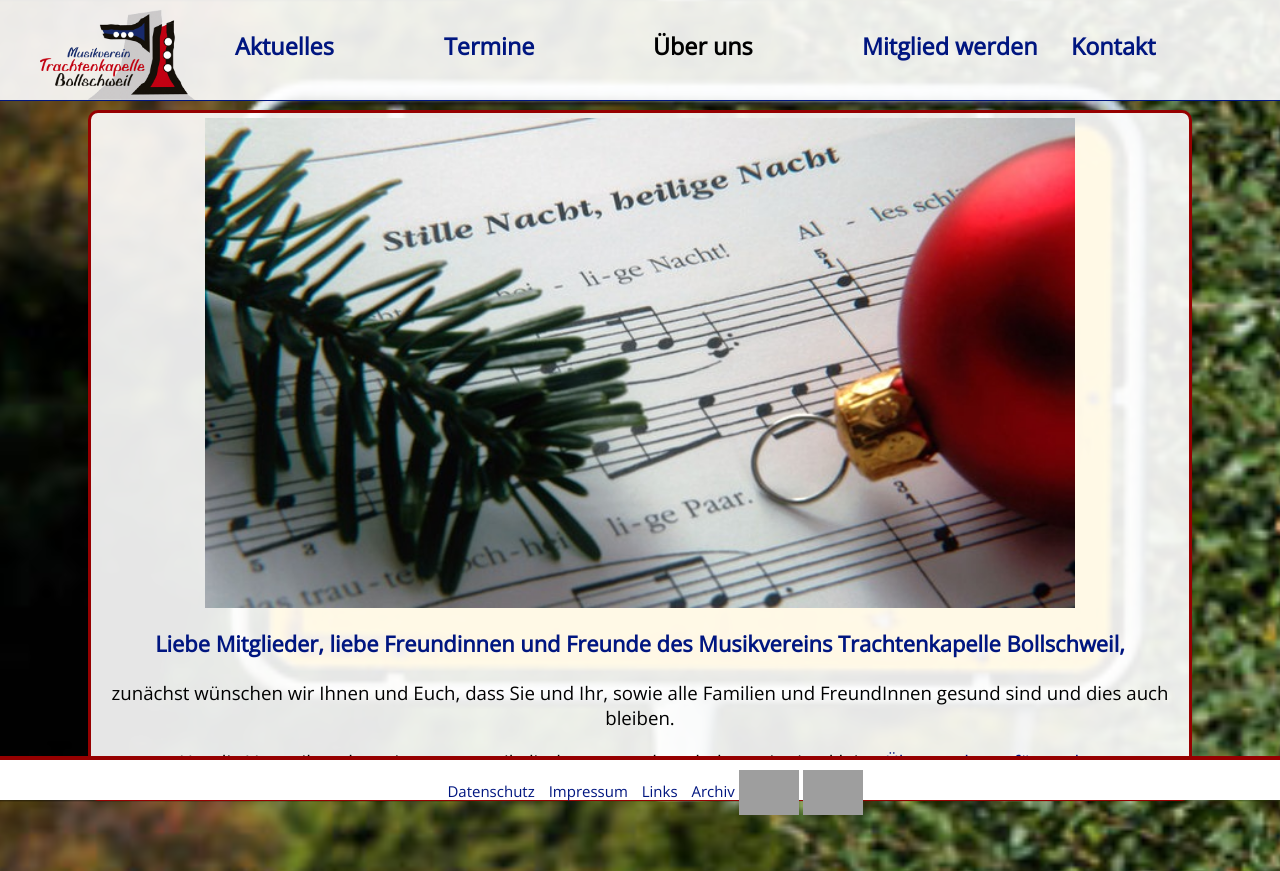
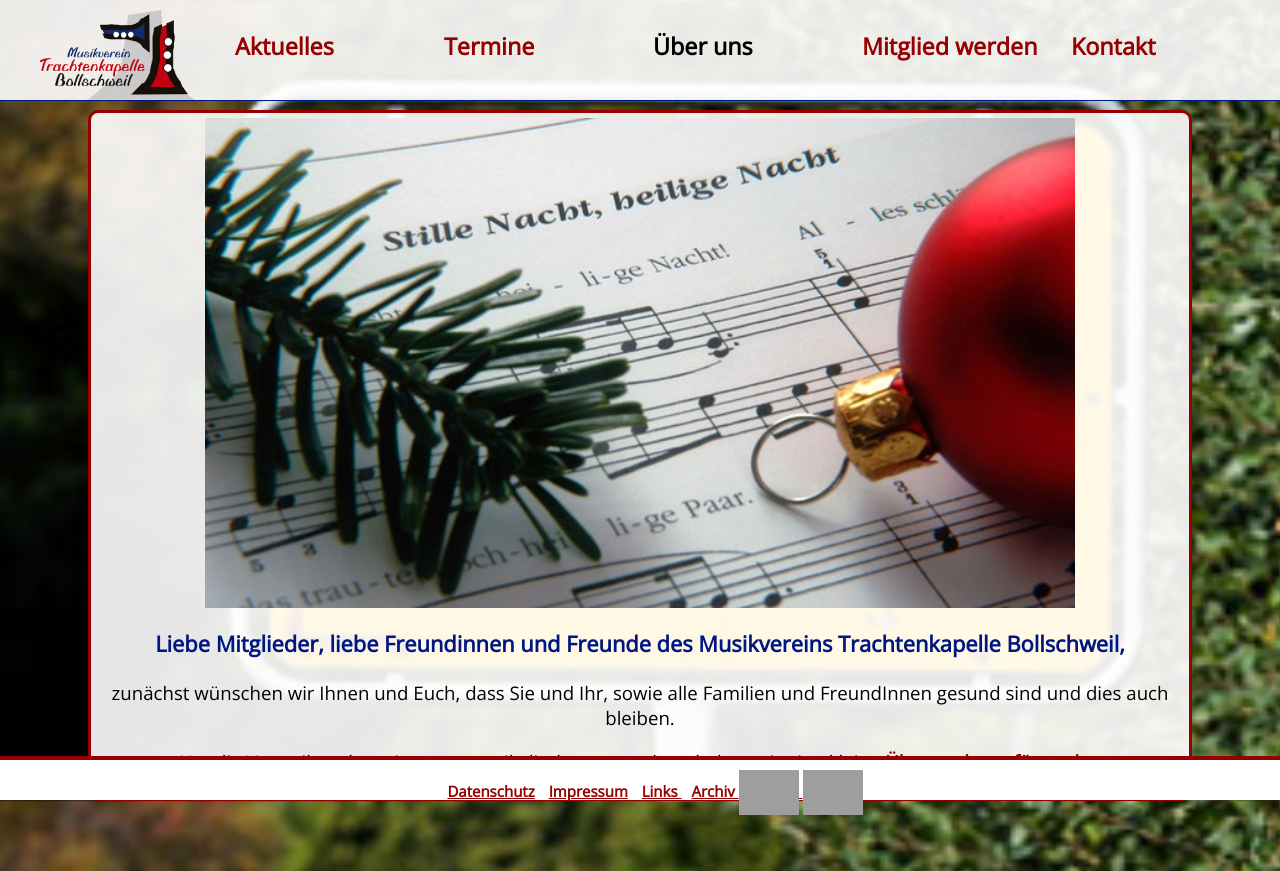
Before and after one commit to schneima/freiburg, a PHP site: page / in a window 1280 px wide. Run offline with PHP 8.4, Linux system fonts and the light colour scheme; some libraries are stand-ins or nearby versions; grey boxes are pictures that could not be loaded.

Commit message:
Styling
- adjust a for better usage

```diff
--- a/incs/general.css
+++ b/incs/general.css
@@ -4,7 +4,17 @@
 
 html {
     background: url("../images/layout/schild_bollschweil.jpeg") no-repeat center center fixed;
-    -webkit-background-size: cover;
+
+	/* plaing around with corporate colors */
+	/* background-image: linear-gradient(to bottom, #960000, #001680); */
+    /* #001680; blau */
+	/* #960000; rot
+	background-color: rgba(255,255,255,0.9);
+
+	org:
+	background-image: linear-gradient(to top, #1e3c72 0%, #1e3c72 1%, #2a5298 100%);
+	*/
+	-webkit-background-size: cover;
     -moz-background-size: cover;
     -o-background-size: cover;
     background-size: cover;
@@ -37,7 +47,6 @@ h3 {
     text-align: center;
 }
 
-
 li {
 	margin-bottom: 2px;
 	list-style-type: square;
@@ -45,19 +54,18 @@ li {
 
 a {
 	cursor: pointer;
-	color: #001680;
-	text-decoration: none;}
+	color:#960000;
+	font-weight: bold;
+	}
 
 a:link {
-	color:#001680;
+	color:#960000;
 	background-color:transparent;
-	text-decoration: none;
 	border: 0px;}
 a:visited {
-	color:#001680;
 	background-color:transparent; }
 a:hover   {
-	color:#8b0000;
+	color:#001680;
     text-decoration: underline;
 }
 a:active  {
```
